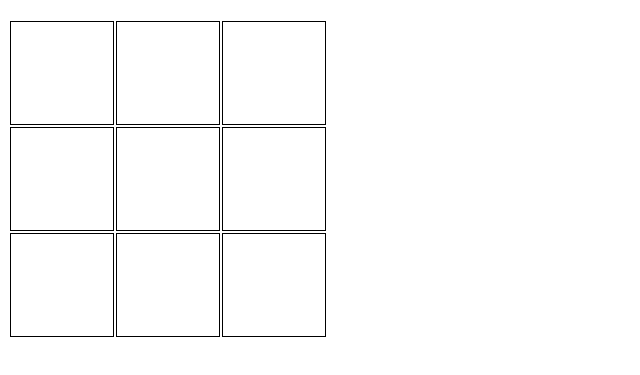
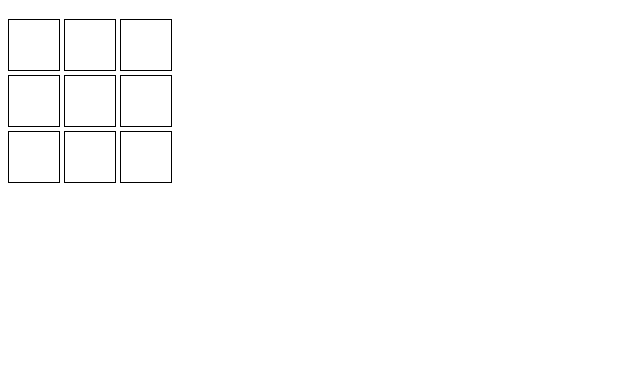
Before and after one commit to Courtney2511/tictactoe, a plain HTML site: page index.html in a window 1280 px wide. Shown: the part 61-436 px from the top of the page, without its empty margins (0-640 px from the left). Drawn offline with Linux system fonts and the light colour scheme.

Commit message:
refactoring to use an html canvas for grid

```diff
--- a/index.html
+++ b/index.html
@@ -6,40 +6,24 @@
     <link rel="stylesheet" type="text/css" href="/stylesheets/main.css">
 
     <style>
-      h1 {
-        color: red;
+      canvas {
+        border: 1px solid black;
       }
-
-      td {
-        border: 1px solid black;
-        width: 100px;
-        height: 100px;
-      }
-
     </style>
 
   </head>
   <body>
     <h1>Tic Tac Toe</h1>
 
-      <table>
-        <tr>
-          <td></td>
-          <td></td>
-          <td></td>
-        </tr>
-        <tr>
-          <td></td>
-          <td></td>
-          <td></td>
-        </tr>
-        <tr>
-          <td></td>
-          <td></td>
-          <td></td>
-        </tr>
-      </table>
-
+  <canvas id="canvas1" width="50" height="50" onclick="canvasclicked1"></canvas>
+  <canvas id="canvas2" width="50" height="50" onclick="canvasclicked2"></canvas>
+  <canvas id="canvas3" width="50" height="50" onclick="canvasclicked3"></canvas></br>
+  <canvas id="canvas4" width="50" height="50" onclick="canvasclicked4"></canvas>
+  <canvas id="canvas5" width="50" height="50" onclick="canvasclicked5"></canvas>
+  <canvas id="canvas6" width="50" height="50" onclick="canvasclicked6"></canvas></br>
+  <canvas id="canvas7" width="50" height="50" onclick="canvasclicked7"></canvas>
+  <canvas id="canvas8" width="50" height="50" onclick="canvasclicked8"></canvas>
+  <canvas id="canvas9" width="50" height="50" onclick="canvasclicked9"></canvas>
 
   </body>
 
```
